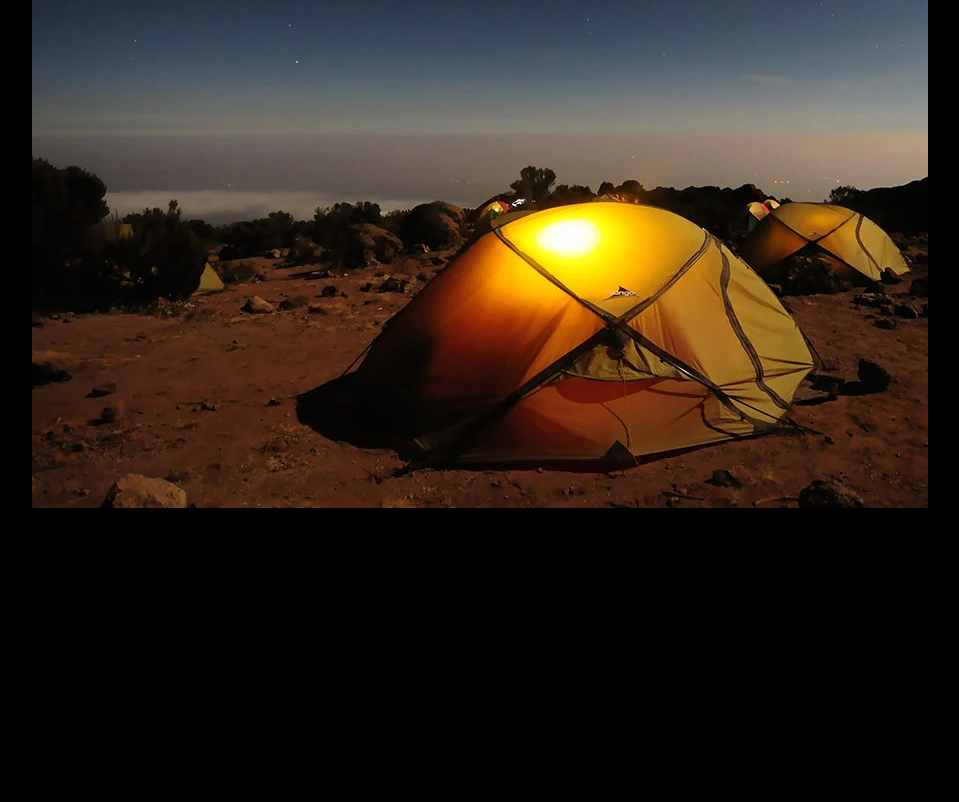
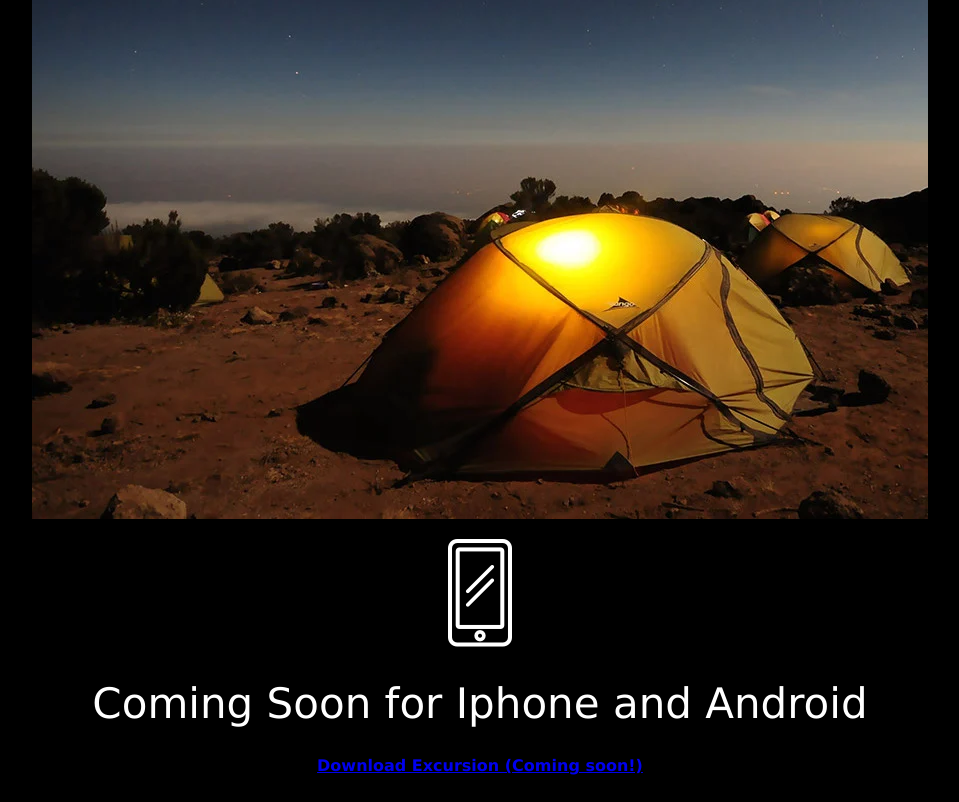
Before and after one commit to LysandrosL/excursion, a plain HTML site: page index.html in a window 1280 px wide. Shown: the part 1053-1855 px from the top of the page, without its empty margins (160-1119 px from the left). Before the commit the page ends 1581 px from the top, so only its background shows below. Drawn offline with Linux system fonts and the light colour scheme.

Commit message:
Add phone icon with footer

```diff
--- a/index.html
+++ b/index.html
@@ -10,7 +10,7 @@
 <body>
     <div class="header">
         <h1>Discover hidden places in the world around you</h1>
-        <h3><a href="#">Download Excursion (Coming soon!)</a></h3>
+        <h5><a href="#">Download Excursion (Coming soon!)</a></h5>
     </div>
 
     <div class="content">
@@ -22,7 +22,9 @@
         <p><img src="../excursion/resources/images/camp.jpeg"></p>
     </div>
     <div class="footer">
-
+        <p><img src="../excursion/resources/images/phone.jpeg"></p>
+        <h1>Coming Soon for Iphone and Android</h1>
+        <h5><a href="#">Download Excursion (Coming soon!)</a></h5>
     </div>
 
 
--- a/resources/css/style.css
+++ b/resources/css/style.css
@@ -11,7 +11,7 @@ body {
     position: centered;
 }
 
-.header h3 {
+.header h5 {
     color: aquamarine;
     font-size: 16px;
 }
@@ -26,3 +26,14 @@ body {
     font-size: 21px;
     color: gray;
 }
+
+.footer h1 {
+    color: white;
+    font-weight: 300;
+    font-size: 42px;
+}
+
+.footer h5 {
+    color: aquamarine;
+    font-size: 16px;
+}
```
